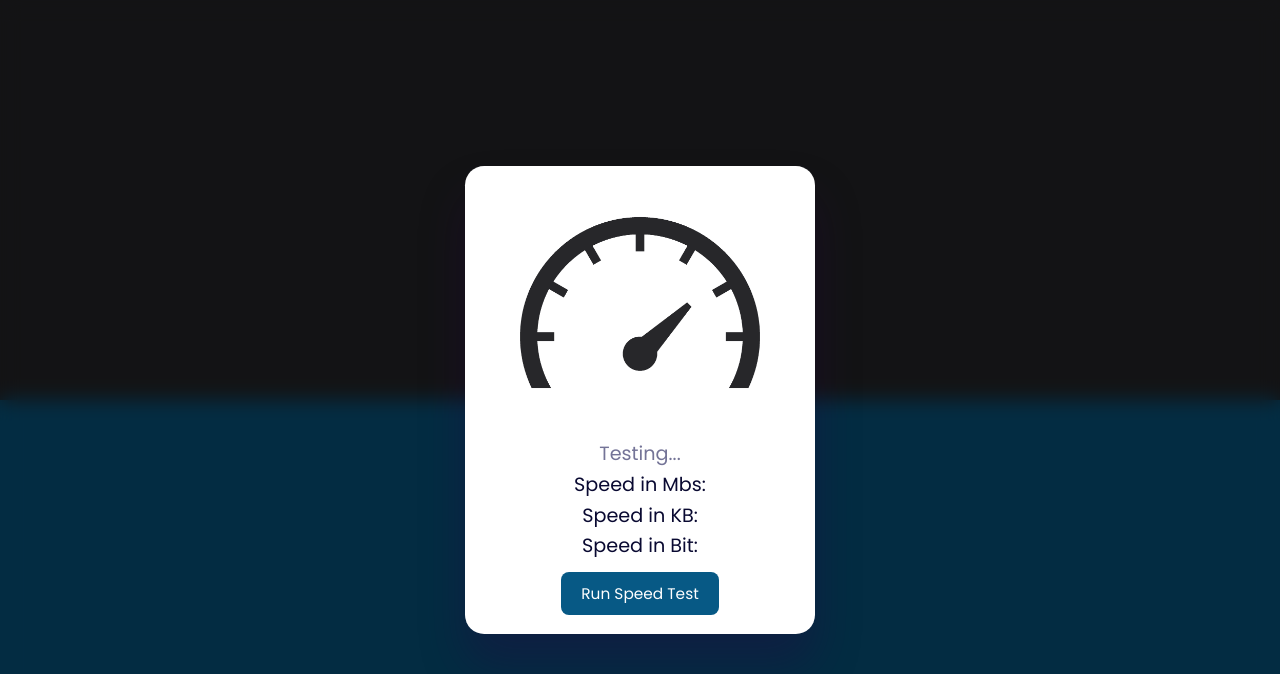
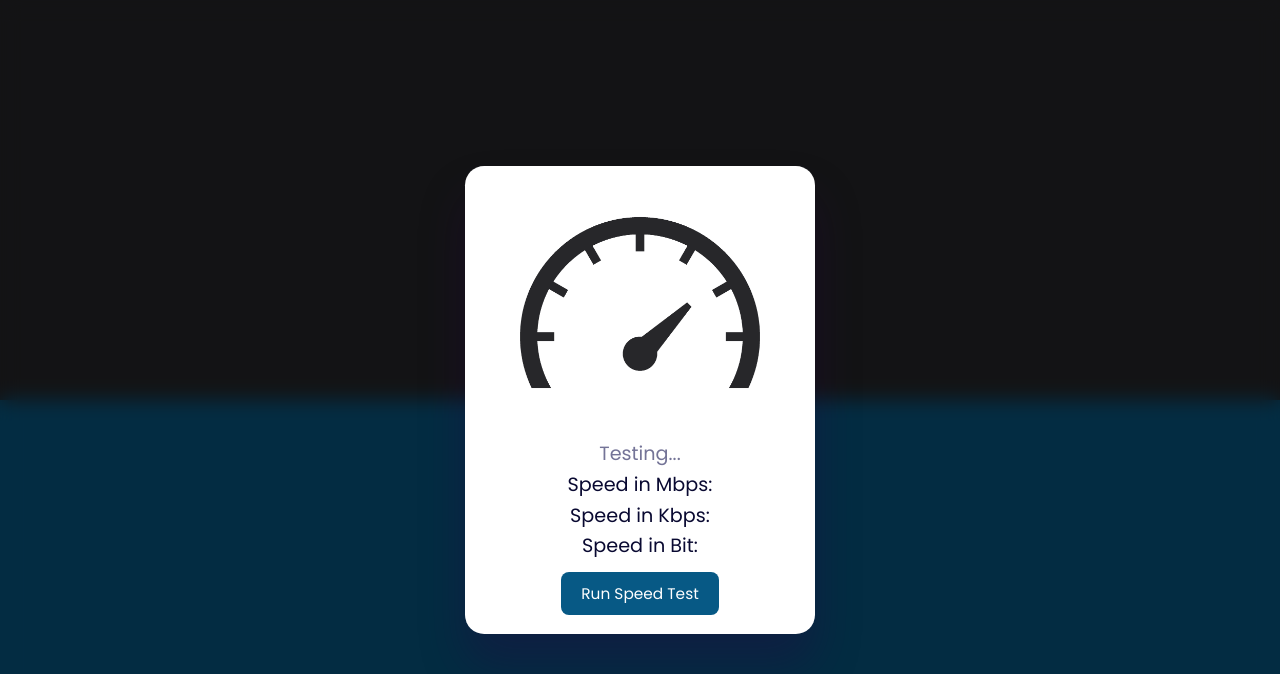
Before and after one commit to LukaJerkovic/speedometer, a plain HTML site: page index.html in a window 1280 px wide. Both pictures are taken after a click on the button "Run Speed Test". Drawn offline with Linux system fonts and the light colour scheme; no server answers.

Commit message:
Changes to text and api call

```diff
--- a/index.html
+++ b/index.html
@@ -11,8 +11,8 @@
     <div class="container">
       <img src="speedometer.png" />
       <p id="info"><span>...</span></p>
-      <p id="mbs"><span>Speed in Mbs: </span></p>
-      <p id="kbs"><span>Speed in Kbs: </span></p>
+      <p id="mbs"><span>Speed in Mbps: </span></p>
+      <p id="kbs"><span>Speed in Kbps: </span></p>
       <p id="bits"><span>Speed in Bits: </span></p>
       <button onclick="runSpeedTest()">Run Speed Test</button>
     </div>
--- a/index.js
+++ b/index.js
@@ -12,7 +12,7 @@ let totalMbSpeed = 0;
 let numTests = 1;
 let testCompleted = 0;
 
-let imageApi = 'https://source.unsplash.com/random?topic=nature';
+let imageApi = `https://source.unsplash.com/random?topic=nature&_=${new Date().getTime()}`;
 
 image.onload = async function () {
   endTime = new Date().getTime();
@@ -53,8 +53,8 @@ function calculateSpeed() {
 const runSpeedTest = async () => {
   info.innerHTML = 'Testing...';
 
-  mbSpeed.innerHTML = '<span>Speed in Mbs: </span>';
-  kbSpeed.innerHTML = '<span>Speed in KB: </span>';
+  mbSpeed.innerHTML = '<span>Speed in Mbps: </span>';
+  kbSpeed.innerHTML = '<span>Speed in Kbps: </span>';
   bitSpeed.innerHTML = '<span>Speed in Bit: </span>';
 
   startTime = new Date().getTime();
```
